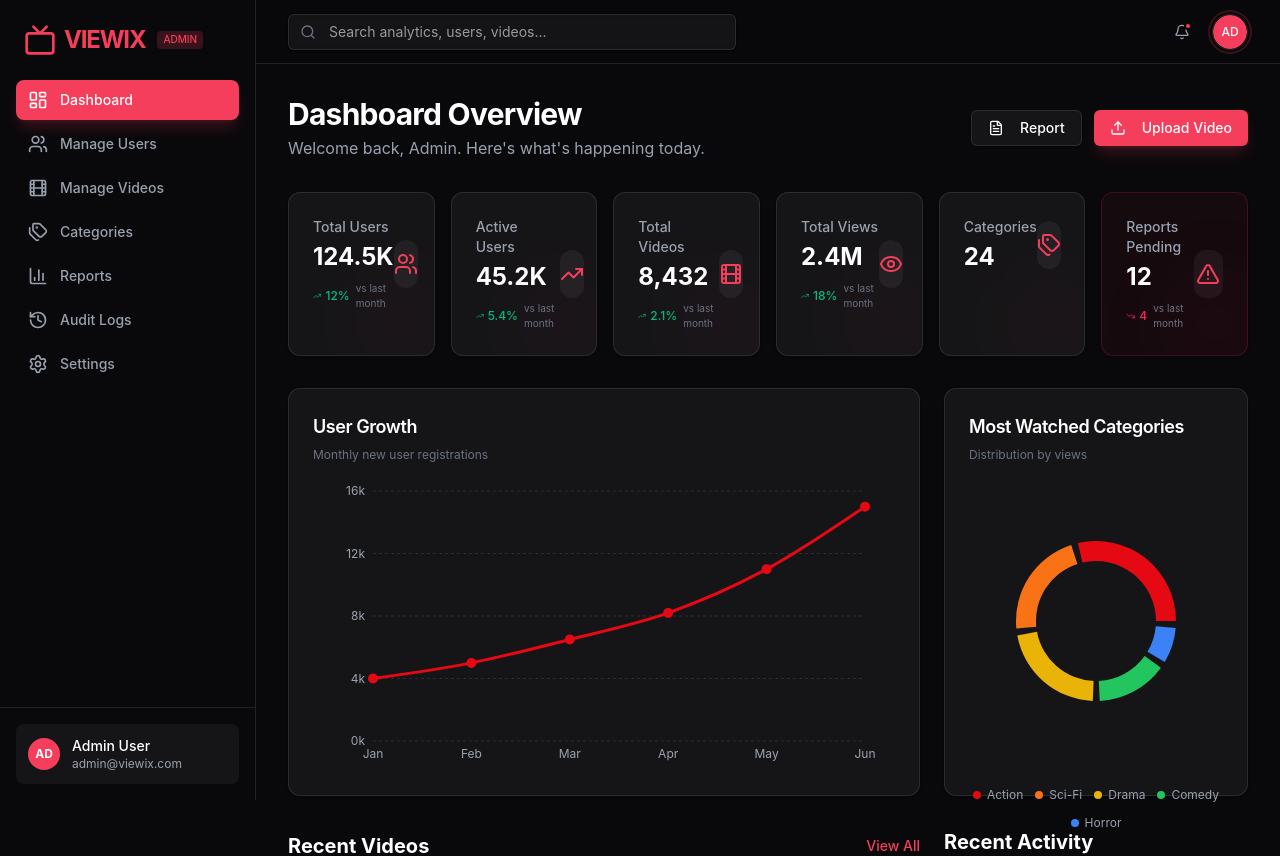
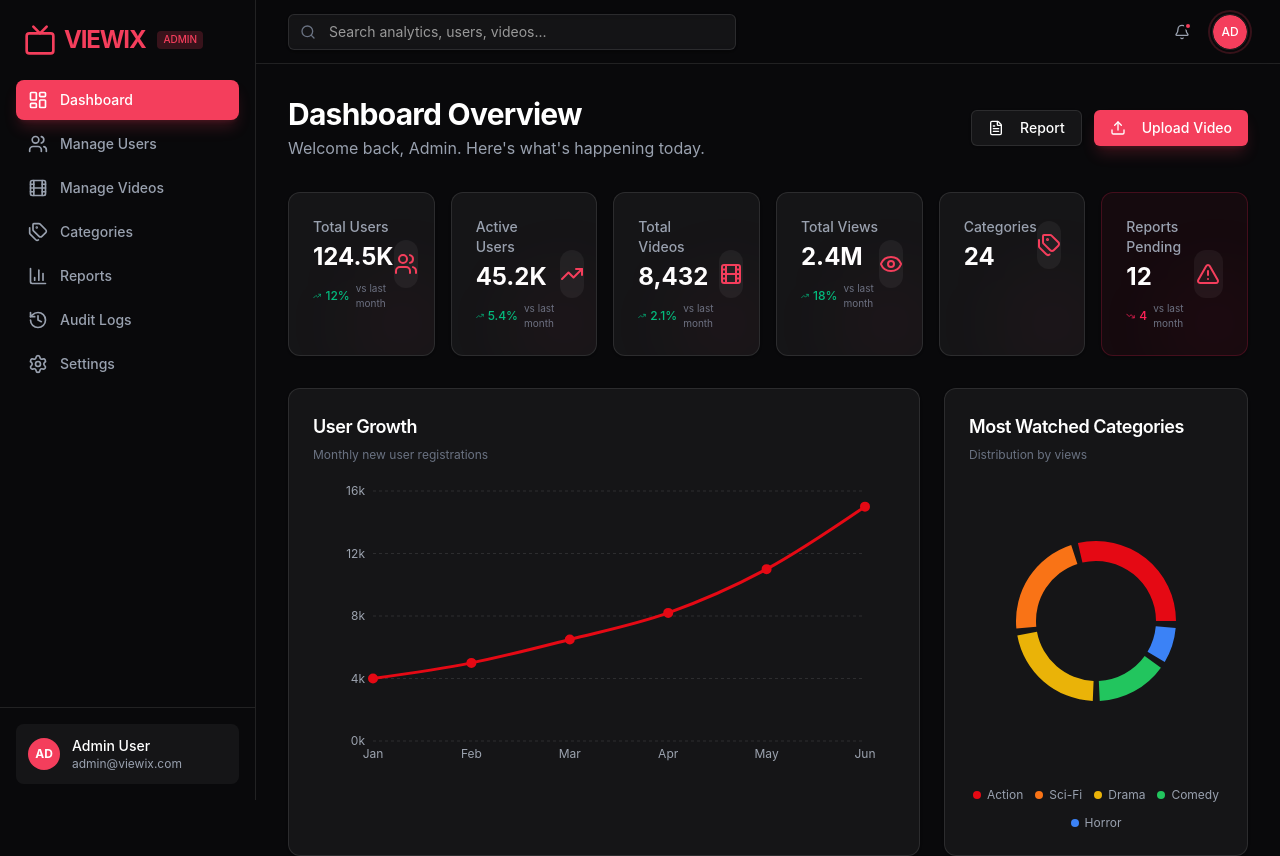
Before and after one commit to Ryanny-y/stream-web, a React (Vite) app in the folder frontend/: page /admin/dashboard in a window 1280 px wide. Shown: the top 856 px of the page. Built offline with nearby package versions, Linux system fonts and the light colour scheme.

Commit message:
refactor(dashboard): clean up chart rendering and layout structure

```diff
--- a/frontend/src/features/admin/dashboard/AdminDashboard.tsx
+++ b/frontend/src/features/admin/dashboard/AdminDashboard.tsx
@@ -155,7 +155,7 @@ export const AdminDashboard: React.FC = () => {
                   dataKey="value"
                   stroke="none"
                 >
-                  {categoriesData.map((entry, index) => (
+                  {categoriesData.map((_, index) => (
                     <Cell key={`cell-${index}`} fill={COLORS[index % COLORS.length]} />
                   ))}
                 </Pie>
--- a/frontend/src/features/admin/dashboard/components/ChartCard.tsx
+++ b/frontend/src/features/admin/dashboard/components/ChartCard.tsx
@@ -23,10 +23,8 @@ export const ChartCard: React.FC<ChartCardProps> = ({
           <p className="text-xs text-gray-500">{description}</p>
         )}
       </CardHeader>
-      <CardContent className="flex-1">
-        <div className="w-full h-[300px]">
-          {children}
-        </div>
+      <CardContent className="flex-1 flex flex-col">
+        {children}
       </CardContent>
     </Card>
   );
```
